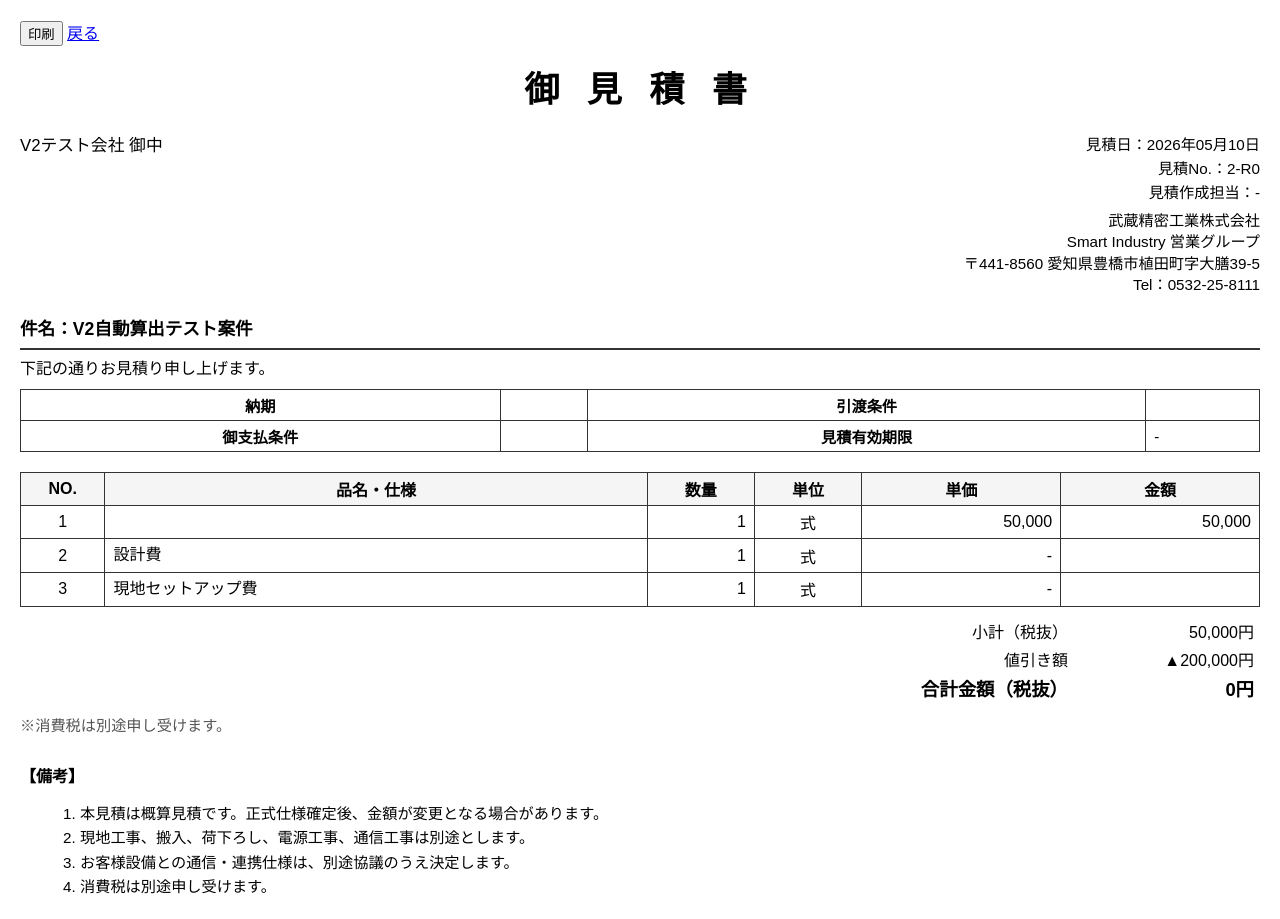
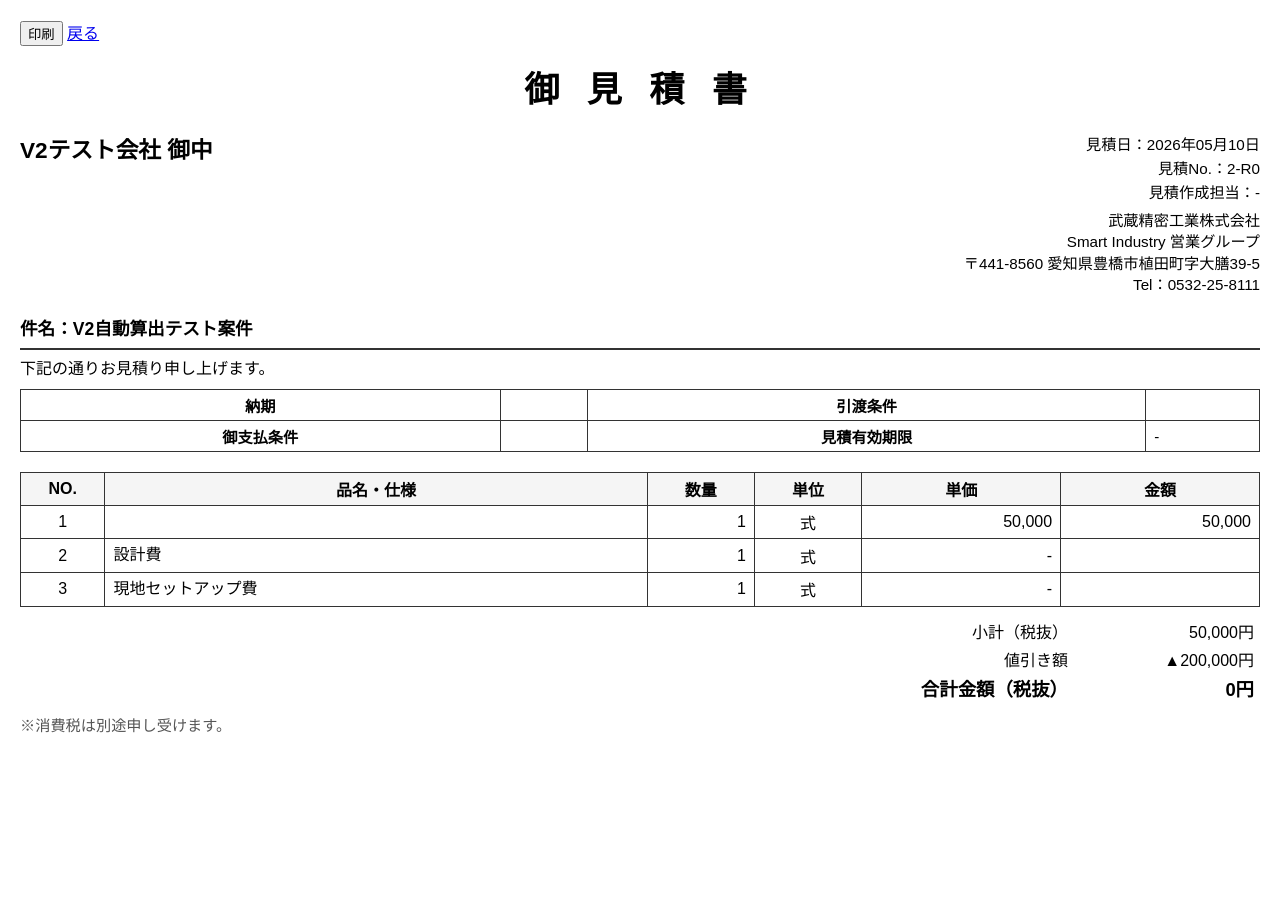
Before and after one commit to masazumi-kondo/S-CART-QUOTATION, a Flask app: page /quotation/2/print in a window 1280 px wide. After the commit the page ends 733 px from the top, so only its background shows below. Run offline with Flask 3, Linux system fonts and the light colour scheme.

Commit message:
Add editable quotation remarks and enlarge customer company name
- Add remarks textarea to quotation_form.html (below discount section)
- Update quotation_view.html to display only user-entered remarks (remove fixed remarks list)
- Hide remarks section if remarks field is empty
- Add CSS for customer company name font enlargement (1.35em, bold)
- Add separate CSS classes for customer company name and contact name
- Customer company name is now visibly larger than contact name
- Remarks display maintains line breaks with white-space:pre-line

```diff
--- a/app/templates/quotation_view.html
+++ b/app/templates/quotation_view.html
@@ -72,6 +72,16 @@
         .company-info {
             margin-top: 8px;
             line-height: 1.4;
+        }
+        .customer-company-name {
+            font-size: 1.35em;
+            font-weight: bold;
+            line-height: 1.6;
+        }
+        .customer-contact-name {
+            font-size: 0.95em;
+            line-height: 1.6;
+            margin-top: 4px;
         }
         .subject {
             font-size: 1.1em;
@@ -159,9 +169,9 @@
 
     <div class="header-row">
         <div class="header-left">
-            <div>{{ customer_display_name or "お客様" }} 御中</div>
+            <div class="customer-company-name">{{ customer_display_name or "お客様" }} 御中</div>
             {% if quotation.contact_name %}
-                <div class="contact">ご担当：{{ quotation.contact_name }} 様</div>
+                <div class="customer-contact-name">ご担当：{{ quotation.contact_name }} 様</div>
             {% endif %}
         </div>
         <div class="header-right">
@@ -296,21 +306,12 @@
 
     <div class="note">※消費税は別途申し受けます。</div>
 
+    {% if quotation.remarks %}
     <div style="margin-top:28px; page-break-inside: avoid;">
         <div style="font-weight: bold; margin-bottom: 6px;">【備考】</div>
-        <ol style="font-size: 0.95em; line-height: 1.6; margin-left: 20px;">
-            <li>本見積は概算見積です。正式仕様確定後、金額が変更となる場合があります。</li>
-            <li>現地工事、搬入、荷下ろし、電源工事、通信工事は別途とします。</li>
-            <li>お客様設備との通信・連携仕様は、別途協議のうえ決定します。</li>
-            <li>消費税は別途申し受けます。</li>
-        </ol>
-        {% if quotation.remarks %}
-        <div style="margin-top:12px; border-top: 1px solid #ddd; padding-top: 8px;">
-            <div style="font-weight: bold; margin-bottom: 4px;">追加備考</div>
-            <div style="white-space:pre-line; font-size: 0.95em;">{{ quotation.remarks }}</div>
-        </div>
-        {% endif %}
+        <div style="white-space:pre-line; font-size: 0.95em; line-height: 1.6;">{{ quotation.remarks }}</div>
     </div>
+    {% endif %}
 
         {# 画面下部の削除フォームはprint-btnsに統一したため削除 #}
 </body>
```
Also changed, not shown: app/templates/quotation_form.html (+18 -0 lines).
